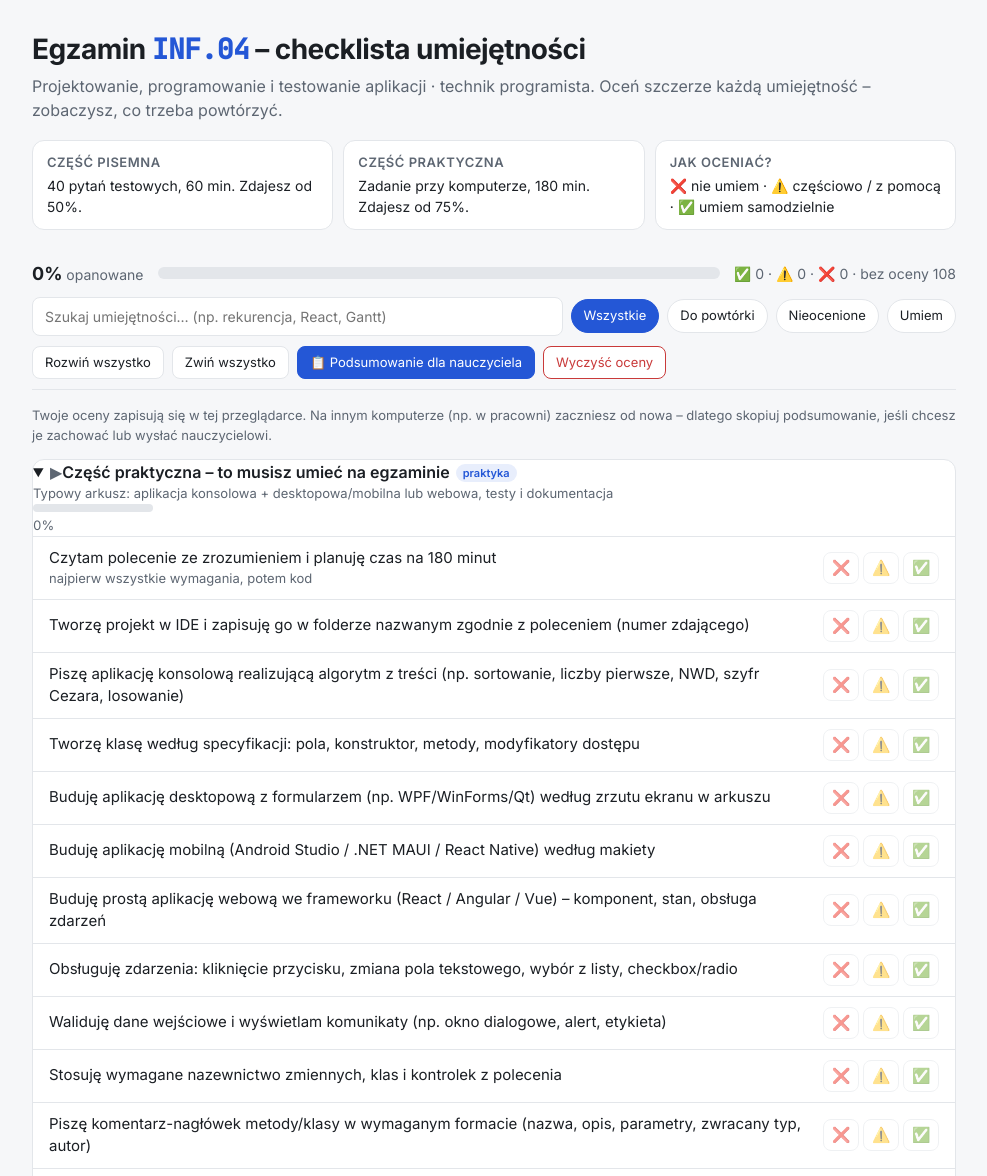
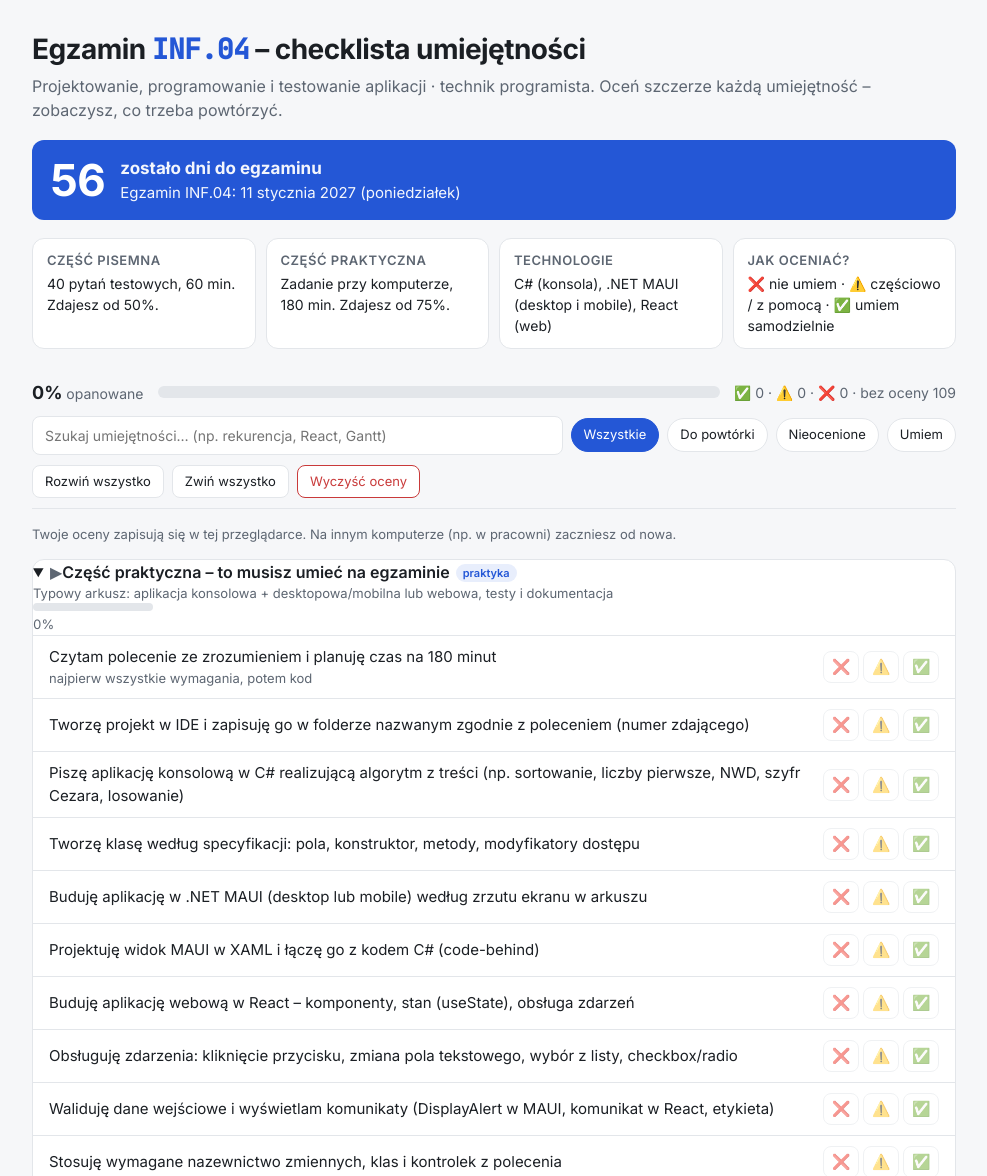
Before and after one commit to belferIT/belferit.github.io, a plain HTML site: page INF.04 – checklista umiejętności.html in a window 1280 px wide. Shown: the top 1176 px of the page, without its empty margins (146-1133 px from the left). Drawn offline with Linux system fonts and the light colour scheme.

Commit message:
Add files via upload

```diff
--- a/INF.04 – checklista umiejętności.html
+++ b/INF.04 – checklista umiejętności.html
@@ -72,6 +72,10 @@ li .txt em{display:block;font-style:normal;font-size:13px;color:var(--muted)}
 .modal .row{display:flex;gap:8px;justify-content:flex-end}
 .btn.primary{background:var(--accent);color:#fff;border-color:var(--accent)}
 .btn.danger{color:var(--no);border-color:var(--no)}
+.countdown{display:flex;align-items:center;gap:16px;margin:18px 0 0;padding:16px 18px;border-radius:var(--radius);background:var(--accent);color:#fff}
+.countdown .num{font-size:44px;font-weight:700;line-height:1;font-variant-numeric:tabular-nums;letter-spacing:-.03em}
+.countdown .lbl{font-size:15px;opacity:.95}
+.countdown .lbl b{display:block;font-size:17px}
 footer{margin-top:30px;font-size:13px;color:var(--muted)}
 footer a{color:var(--accent)}
 @media (max-width:560px){ li{flex-direction:column;align-items:flex-start} .sec-bar{width:60px} }
@@ -84,9 +88,15 @@ footer a{color:var(--accent)}
   <p>Projektowanie, programowanie i testowanie aplikacji · technik programista. Oceń szczerze każdą umiejętność – zobaczysz, co trzeba powtórzyć.</p>
 </header>
 
+<div class="countdown" id="countdown">
+  <div class="num" id="cdNum">–</div>
+  <div class="lbl"><b id="cdTxt">dni do egzaminu</b>Egzamin INF.04: 11 stycznia 2027 (poniedziałek)</div>
+</div>
+
 <div class="info">
   <div><b>Część pisemna</b>40 pytań testowych, 60 min. Zdajesz od 50%.</div>
   <div><b>Część praktyczna</b>Zadanie przy komputerze, 180 min. Zdajesz od 75%.</div>
+  <div><b>Technologie</b>C# (konsola), .NET MAUI (desktop i mobile), React (web)</div>
   <div><b>Jak oceniać?</b>❌ nie umiem · ⚠️ częściowo / z pomocą · ✅ umiem samodzielnie</div>
 </div>
 
@@ -106,12 +116,11 @@ footer a{color:var(--accent)}
   <div class="tools">
     <button class="btn" id="expand">Rozwiń wszystko</button>
     <button class="btn" id="collapse">Zwiń wszystko</button>
-    <button class="btn primary" id="summary">📋 Podsumowanie dla nauczyciela</button>
     <button class="btn danger" id="reset">Wyczyść oceny</button>
   </div>
 </div>
 
-<p class="legend">Twoje oceny zapisują się w tej przeglądarce. Na innym komputerze (np. w pracowni) zaczniesz od nowa – dlatego skopiuj podsumowanie, jeśli chcesz je zachować lub wysłać nauczycielowi.</p>
+<p class="legend">Twoje oceny zapisują się w tej przeglądarce. Na innym komputerze (np. w pracowni) zaczniesz od nowa.</p>
 
 <div id="list"></div>
 
@@ -131,13 +140,13 @@ const DATA = [
  {id:"prak", title:"Część praktyczna – to musisz umieć na egzaminie", sub:"Typowy arkusz: aplikacja konsolowa + desktopowa/mobilna lub webowa, testy i dokumentacja", tag:"praktyka", items:[
   ["Czytam polecenie ze zrozumieniem i planuję czas na 180 minut","najpierw wszystkie wymagania, potem kod"],
   ["Tworzę projekt w IDE i zapisuję go w folderze nazwanym zgodnie z poleceniem (numer zdającego)"],
-  ["Piszę aplikację konsolową realizującą algorytm z treści (np. sortowanie, liczby pierwsze, NWD, szyfr Cezara, losowanie)"],
+  ["Piszę aplikację konsolową w C# realizującą algorytm z treści (np. sortowanie, liczby pierwsze, NWD, szyfr Cezara, losowanie)"],
   ["Tworzę klasę według specyfikacji: pola, konstruktor, metody, modyfikatory dostępu"],
-  ["Buduję aplikację desktopową z formularzem (np. WPF/WinForms/Qt) według zrzutu ekranu w arkuszu"],
-  ["Buduję aplikację mobilną (Android Studio / .NET MAUI / React Native) według makiety"],
-  ["Buduję prostą aplikację webową we frameworku (React / Angular / Vue) – komponent, stan, obsługa zdarzeń"],
+  ["Buduję aplikację w .NET MAUI (desktop lub mobile) według zrzutu ekranu w arkuszu"],
+  ["Projektuję widok MAUI w XAML i łączę go z kodem C# (code-behind)"],
+  ["Buduję aplikację webową w React – komponenty, stan (useState), obsługa zdarzeń"],
   ["Obsługuję zdarzenia: kliknięcie przycisku, zmiana pola tekstowego, wybór z listy, checkbox/radio"],
-  ["Waliduję dane wejściowe i wyświetlam komunikaty (np. okno dialogowe, alert, etykieta)"],
+  ["Waliduję dane wejściowe i wyświetlam komunikaty (DisplayAlert w MAUI, komunikat w React, etykieta)"],
   ["Stosuję wymagane nazewnictwo zmiennych, klas i kontrolek z polecenia"],
   ["Piszę komentarz-nagłówek metody/klasy w wymaganym formacie (nazwa, opis, parametry, zwracany typ, autor)"],
   ["Testuję aplikację dla podanych danych i wykonuję zrzuty ekranu zgodnie z instrukcją"],
@@ -186,51 +195,52 @@ const DATA = [
  ]},
  {id:"obj", title:"4. Programowanie (w tym obiektowe)", items:[
   ["Kompiluję i uruchamiam program; rozumiem różnicę kompilator vs interpreter"],
-  ["Używam debuggera: pułapki (breakpointy), praca krokowa, podgląd zmiennych"],
+  ["Używam debuggera w Visual Studio: pułapki (breakpointy), praca krokowa, podgląd zmiennych"],
   ["Stosuję operatory i znam ich priorytety (arytmetyczne, logiczne, relacyjne, bitowe)"],
   ["Stosuję instrukcje warunkowe (if, switch) i pętle (for, while, do-while, foreach)"],
   ["Dzielę program na funkcje/metody z parametrami i wartością zwracaną"],
   ["Piszę funkcje rekurencyjne (np. silnia, Fibonacci, NWD)"],
-  ["Rozumiem przekazywanie parametrów przez wartość i przez referencję"],
-  ["Korzystam z bibliotek standardowych (napisy, matematyka, kolekcje, losowanie)"],
+  ["Rozumiem przekazywanie parametrów przez wartość i przez referencję (ref, out)"],
+  ["Korzystam z biblioteki .NET: string, Math, List, Dictionary, Random, podstawy LINQ"],
   ["Wyjaśniam pojęcia: klasa, obiekt, hermetyzacja, dziedziczenie, polimorfizm"],
-  ["Definiuję klasy z polami, metodami, konstruktorami i destruktorem"],
-  ["Stosuję modyfikatory dostępu: public, private, protected"],
+  ["Definiuję klasy z polami, właściwościami (get/set), metodami i konstruktorami; wiem, czym jest destruktor (finalizator)"],
+  ["Stosuję modyfikatory dostępu: public, private, protected, internal"],
   ["Stosuję składowe statyczne"],
-  ["Rozumiem funkcje i klasy zaprzyjaźnione (friend w C++)"],
+  ["Wiem, czym są funkcje i klasy zaprzyjaźnione (friend w C++)","pytanie teoretyczne – w C# ich nie ma"],
   ["Tworzę klasy pochodne i hierarchię dziedziczenia"],
-  ["Stosuję metody wirtualne, nadpisywanie (override) i klasy abstrakcyjne"],
-  ["Programuję szablony klas / klasy generyczne"],
+  ["Stosuję metody wirtualne (virtual/override), klasy abstrakcyjne i interfejsy"],
+  ["Programuję klasy generyczne w C# (własna klasa&lt;T&gt;, List&lt;T&gt;)"],
   ["Obsługuję wyjątki: try, catch, throw (finally)"]
  ]},
- {id:"desk", title:"5. Aplikacje desktopowe", items:[
-  ["Dobieram środowisko i tworzę projekt aplikacji okienkowej (np. Visual Studio, Qt Creator)"],
-  ["Wiem, czym jest framework i RAD; znam przykłady (WPF, WinForms, Qt)"],
-  ["Projektuję interfejs: etykiety, pola tekstowe, przyciski, listy, pola wyboru, obrazy"],
-  ["Rozmieszczam kontrolki (np. Grid, StackPanel w XAML, layouty w Qt)"],
-  ["Obsługuję zdarzenia myszy i klawiatury"],
-  ["Tworzę okna dialogowe modalne i niemodalne (np. MessageBox)"],
-  ["Tworzę menu i kilka okien aplikacji"]
+ {id:"desk", title:"5. Aplikacje desktopowe (.NET MAUI)", items:[
+  ["Tworzę projekt .NET MAUI w Visual Studio i uruchamiam go jako aplikację Windows"],
+  ["Wiem, czym jest framework i RAD; znam przykłady (.NET MAUI, WPF, WinForms, Qt)"],
+  ["Projektuję interfejs w XAML: Label, Entry, Button, Picker, CheckBox, RadioButton, Slider, Image"],
+  ["Rozmieszczam kontrolki: Grid, VerticalStackLayout, HorizontalStackLayout, marginesy"],
+  ["Obsługuję zdarzenia (Clicked, TextChanged, CheckedChanged) w code-behind"],
+  ["Wyświetlam okna dialogowe (DisplayAlert, DisplayPromptAsync); rozróżniam okna modalne i niemodalne"],
+  ["Tworzę kilka stron i nawiguję między nimi (Navigation.PushAsync, Shell)"],
+  ["Wyświetlam listę danych (CollectionView) i stosuję wiązanie danych (Binding)"]
  ]},
- {id:"mob", title:"6. Aplikacje mobilne", items:[
-  ["Tworzę projekt w środowisku mobilnym (Android Studio, Visual Studio / .NET MAUI, Expo/React Native)"],
-  ["Uruchamiam aplikację w emulatorze lub na urządzeniu"],
-  ["Projektuję widok: TextView/EditText/Button, layouty (np. ConstraintLayout, LinearLayout) lub XAML"],
-  ["Obsługuję zdarzenia (np. onClick) i odczytuję dane od użytkownika"],
-  ["Przechodzę między ekranami / aktywnościami"],
-  ["Zapisuję dane użytkownika i łączę się z internetem lub bazą danych"],
+ {id:"mob", title:"6. Aplikacje mobilne (.NET MAUI)", items:[
+  ["Uruchamiam projekt MAUI na Androidzie (emulator w Visual Studio lub telefon)"],
+  ["Dostosowuję wygląd do ekranu telefonu i różnych platform (np. OnPlatform)"],
+  ["Projektuję widok mobilny w XAML z kontrolek MAUI"],
+  ["Obsługuję zdarzenia i odczytuję dane od użytkownika (Entry, Picker, Switch)"],
+  ["Przechodzę między stronami aplikacji"],
+  ["Zapisuję dane użytkownika (Preferences, plik, SQLite) i pobieram dane z internetu (HttpClient)"],
   ["Wiem, jak przygotować aplikację do publikacji w sklepie (Google Play / App Store)"]
  ]},
- {id:"web", title:"7. Zaawansowane aplikacje webowe", items:[
-  ["Dobieram środowisko i narzędzia (VS Code, Node.js, npm)"],
-  ["Tworzę projekt we frameworku (React / Angular / Vue / ASP.NET Core / Django)"],
-  ["Tworzę komponenty i przekazuję dane (props / @Input)"],
-  ["Zarządzam stanem komponentu (np. useState) i obsługuję zdarzenia"],
-  ["Wyświetlam listę danych z tablicy (map / *ngFor) i formatuję ją"],
-  ["Tworzę dynamiczny formularz z walidacją"],
+ {id:"web", title:"7. Aplikacje webowe (React)", items:[
+  ["Tworzę i uruchamiam projekt React (Node.js, npm, Vite, VS Code)"],
+  ["Znam przykłady frameworków webowych (React, Angular, ASP.NET Core, Django, Node.js)","teoria do części pisemnej"],
+  ["Tworzę komponenty funkcyjne w JSX i przekazuję dane przez props"],
+  ["Zarządzam stanem (useState) i obsługuję zdarzenia (onClick, onChange, onSubmit)"],
+  ["Wyświetlam listę z tablicy przez map() z atrybutem key"],
+  ["Tworzę formularz kontrolowany (value + onChange) z walidacją"],
   ["Stosuję Bootstrap lub inny framework CSS do wyglądu"],
   ["Rozumiem sesje i ciasteczka; wiem, jak działa logowanie i kontrola dostępu"],
-  ["Łączę aplikację z bazą danych / API (fetch, JSON)"],
+  ["Pobieram dane z API (fetch, JSON) w useEffect"],
   ["Rozumiem funkcje typowych serwisów: e-sklep, portal, ogłoszenia, rezerwacje"]
  ]},
  {id:"test", title:"8. Testowanie i dokumentowanie", items:[
@@ -239,9 +249,9 @@ const DATA = [
   ["Rozróżniam testy jednostkowe, integracyjne, systemowe i akceptacyjne"],
   ["Znam testy białej i czarnej skrzynki"],
   ["Piszę scenariusz testu i przypadki testowe (dane wejściowe → oczekiwany wynik)"],
-  ["Piszę prosty test jednostkowy (np. xUnit/NUnit/JUnit/Jest)"],
+  ["Piszę prosty test jednostkowy (MSTest / xUnit / NUnit w C#)"],
   ["Raportuję błąd: opis, kroki do odtworzenia, wynik oczekiwany vs rzeczywisty"],
-  ["Komentuję kod i tworzę dokumentację (np. komentarze dokumentujące, Doxygen, JSDoc)"],
+  ["Komentuję kod i tworzę dokumentację (komentarze XML /// w C#, JSDoc w React)"],
   ["Tworzę instrukcję użytkownika i dokumentację wdrożenia"],
   ["Optymalizuję kod (czytelność, wydajność, usuwanie powtórzeń)"]
  ]},
@@ -330,7 +340,7 @@ function openModal(title,bodyEl,buttons){
 const close=()=>modal.classList.add("hidden");
 modal.onclick=e=>{ if(e.target===modal) close(); };
 
-document.getElementById("summary").onclick=()=>{
+const _unusedSummary=()=>{
   const items=allItems(); const y=items.filter(i=>state[i.k]==="yes").length;
   let txt=`INF.04 – samoocena (${new Date().toLocaleDateString("pl-PL")})\nImię i nazwisko: ____________\nOpanowane: ${y}/${items.length} (${Math.round(y/items.length*100)}%)\n`;
   DATA.forEach(s=>{
@@ -353,6 +363,15 @@ document.getElementById("reset").onclick=()=>{
   const p=document.createElement("p"); p.style.margin="0"; p.textContent="Czy na pewno usunąć wszystkie Twoje oceny? Tej operacji nie można cofnąć.";
   openModal("Wyczyść oceny",p,[["Anuluj","",close],["Wyczyść","danger",()=>{ state={}; save(); update(); close(); }]]);
 };
+(function(){
+  const exam=new Date(2027,0,11); const now=new Date(); const today=new Date(now.getFullYear(),now.getMonth(),now.getDate());
+  const d=Math.round((exam-today)/86400000);
+  const num=document.getElementById("cdNum"), txt=document.getElementById("cdTxt");
+  const form=n=>{ if(n===1) return "dzień"; return "dni"; };
+  if(d>0){ num.textContent=d; txt.textContent=(d===1?"został ":"zostało ")+form(d)+" do egzaminu"; }
+  else if(d===0){ num.textContent="🍀"; txt.textContent="Egzamin jest dzisiaj – powodzenia!"; }
+  else { num.textContent="✓"; txt.textContent="Egzamin już się odbył"; }
+})();
 render();
 </script>
 </body>
```
